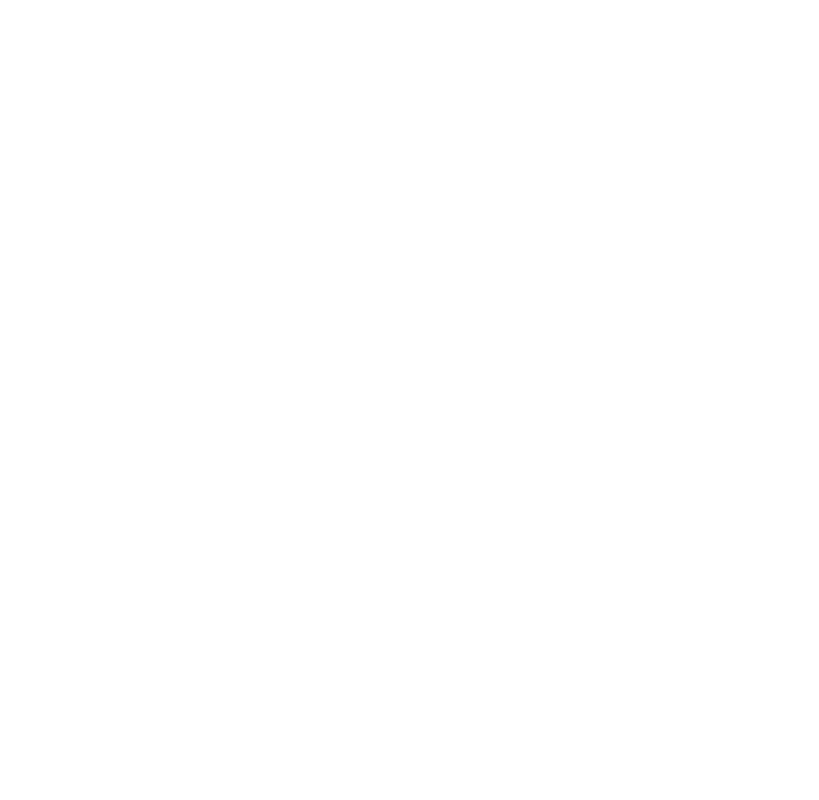
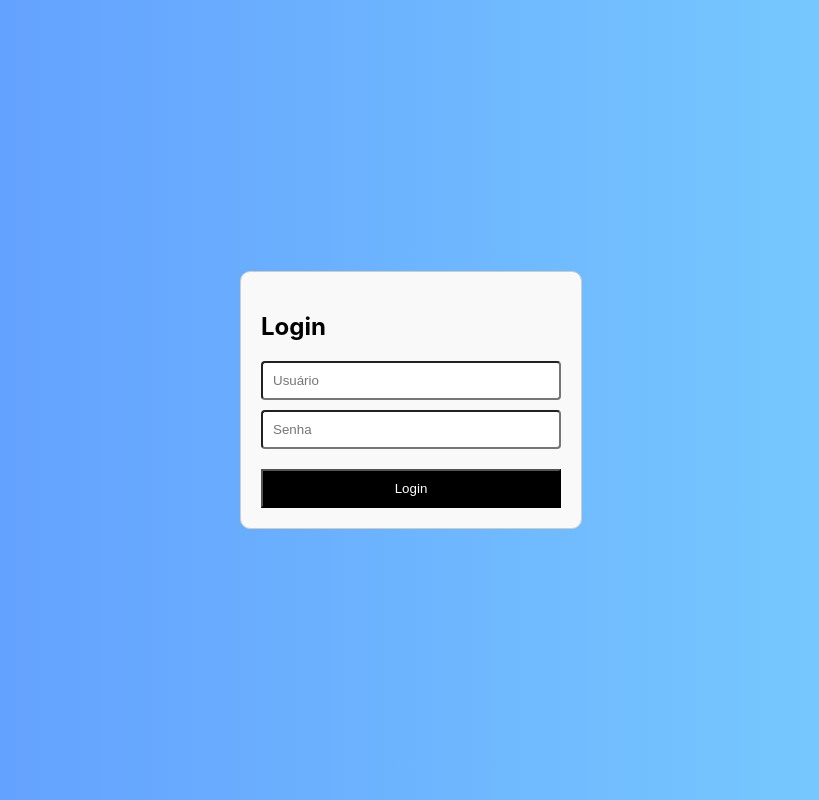
Before and after one commit to KauaFernandes1/simple-manage-system, a React (Create React App) app in the folder plataform-finance-manage/: page / in a window 1280 px wide. Before the commit this address had no page. Shown: the whole page, without its empty margins (229-1048 px from the left). Built offline with nearby package versions, Linux system fonts and the light colour scheme.

Commit message:
map routes

```diff
--- a/plataform-finance-manage/src/App.js
+++ b/plataform-finance-manage/src/App.js
@@ -13,7 +13,7 @@
     <Router>
       <Routes>
         {/* Rotas Públicas */}
-        <Route path="/login" element={<Login />} />
+        <Route path="/" element={<Login />} />
         <Route path="/home" element={<Home />} />
         {/* Rotas Privadas */}
       </Routes>
--- a/plataform-finance-manage/src/atomic/atomo/login-system/login-system.js
+++ b/plataform-finance-manage/src/components/organism/loginpage/login-system.js
@@ -1,6 +1,7 @@
 import React, { useState } from 'react';
 import axios from 'axios'; // Usaremos Axios para realizar as requisições
 import { useNavigate } from 'react-router-dom'; // Importe o hook para navegação
+import ButtonsBase from '../../atomo/buttons/buttons-styles.js'
 
 const LoginSystem = () => {
   // Estado para armazenar os valores de input
@@ -51,7 +52,7 @@
           value={username}
           onChange={(e) => setUsername(e.target.value)}
           required
-          style={{ marginBottom: '10px', padding: '10px' }}
+          style={{ marginBottom: '10px', padding: '10px', borderRadius: '4px' }}
         />
         {/* Campo de senha */}
         <input
@@ -60,10 +61,10 @@
           value={password}
           onChange={(e) => setPassword(e.target.value)}
           required
-          style={{ marginBottom: '20px', padding: '10px' }}
+          style={{ marginBottom: '20px', padding: '10px', borderRadius: '4px' }}
         />
         {/* Botão de login */}
-        <button type="submit" style={{ padding: '10px', background: 'black', color: 'white', cursor: 'pointer' }}>
+        <button type="submit" style={{ padding: '10px', background: 'black', color: 'white', cursor: 'pointer'}}>
           Login
         </button>
         {/* Exibe a mensagem de sucesso ou erro */}
--- a/plataform-finance-manage/src/pages/login-page/login-page.js
+++ b/plataform-finance-manage/src/pages/login-page/login-page.js
@@ -1,5 +1,5 @@
 import React, { useEffect } from 'react';
-import LoginSystem from '../../atomic/atomo/login-system/login-system.js';
+import LoginSystem from '../../components/organism/loginpage/login-system.js';
 
 function Login() {
   // Usando o useEffect para aplicar estilos ao carregar o componente
```
Also changed, not shown: plataform-finance-manage/src/components/atomo/buttons/buttons-styles.js (added).
